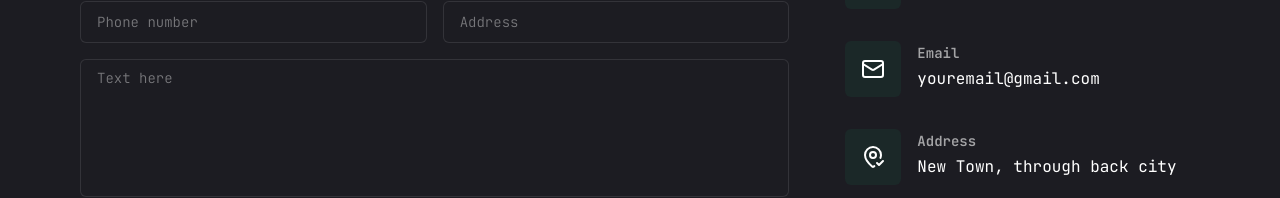
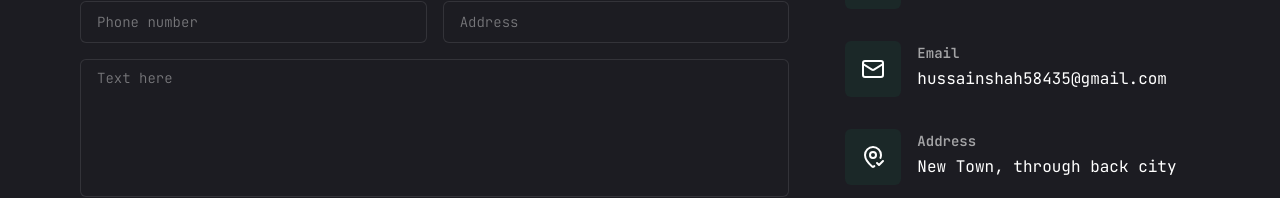
Before and after one commit to HussainShah-786/My-Portfolio-Nextjs-, a Next.js app: page /contact in a window 1280 px wide. Shown: the part 304-502 px from the top of the page. Built offline with nearby package versions, Linux system fonts and the light colour scheme.

Commit message:
chnage the email address

```diff
--- a/app/contact/page.tsx
+++ b/app/contact/page.tsx
@@ -5,7 +5,7 @@ import React from "react";
 
 const infoData = [
   { title: "Phone", description: "(+92) 311-1591452", icon: <Phone /> },
-  { title: "Email", description: "youremail@gmail.com", icon: <Mail /> },
+  { title: "Email", description: "hussainshah58435@gmail.com", icon: <Mail /> },
   {
     title: "Address",
     description: "New Town, through back city",
```
